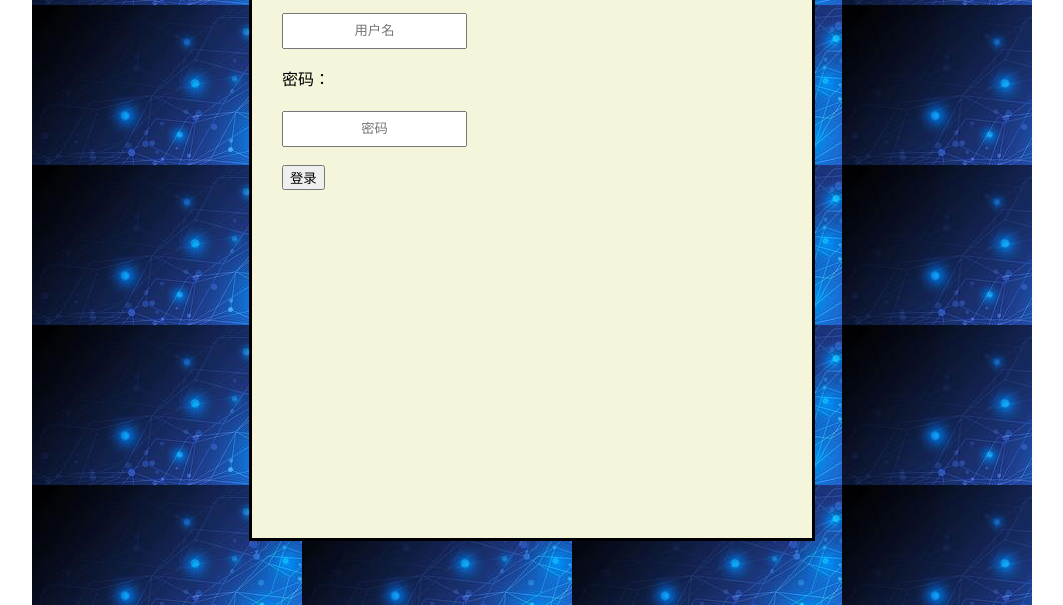
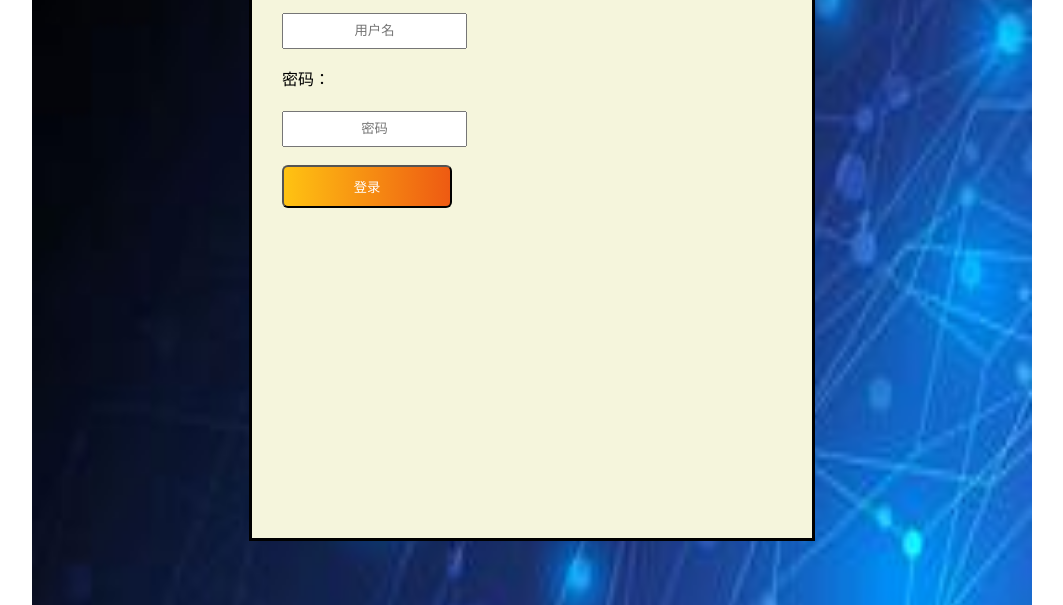
Before and after one commit to lgangjin/lgangjin.github.io, a plain HTML site: page login.html in a window 1280 px wide. Shown: the part 195-800 px from the top of the page, without its empty margins (108-1171 px from the left). Drawn offline with Linux system fonts and the light colour scheme.

Commit message:
gail
dsf

```diff
--- a/css/index.css
+++ b/css/index.css
@@ -1,5 +1,7 @@
 .boxs{
 	background-image: url(../images/53c8d26ba310a822ad8b3447.jpg);
+	background-repeat: no-repeat;
+	background-size: 100% 100%;
 	height: 900px;
 	width: 1000px;
 	margin: 30px auto;
@@ -25,3 +27,15 @@
 	line-height: 30px;
 	text-align: center;
 }
+.but1{
+	transition: 1s;
+	background-size: 200%;
+	padding: 10px;
+	color: #fff;
+	border-radius: 6px;
+	width: 170px;
+	background-image:linear-gradient(to left,#ffc312,#ee5a12,#ffc312) ;
+}
+.but1:hover{
+	background-position: right;
+}
--- a/login.html
+++ b/login.html
@@ -30,7 +30,7 @@
 					<p>密码：</p>
 					<input type="text" id="powassd" placeholder="密码"/>
 					<br/>
-					<button onclick="login()">登录</button>
+					<button class="but1" onclick="login()">登录</button>
 				</div>
 			</div>
 		</body>
```
Also changed, not shown: 1 other file.
